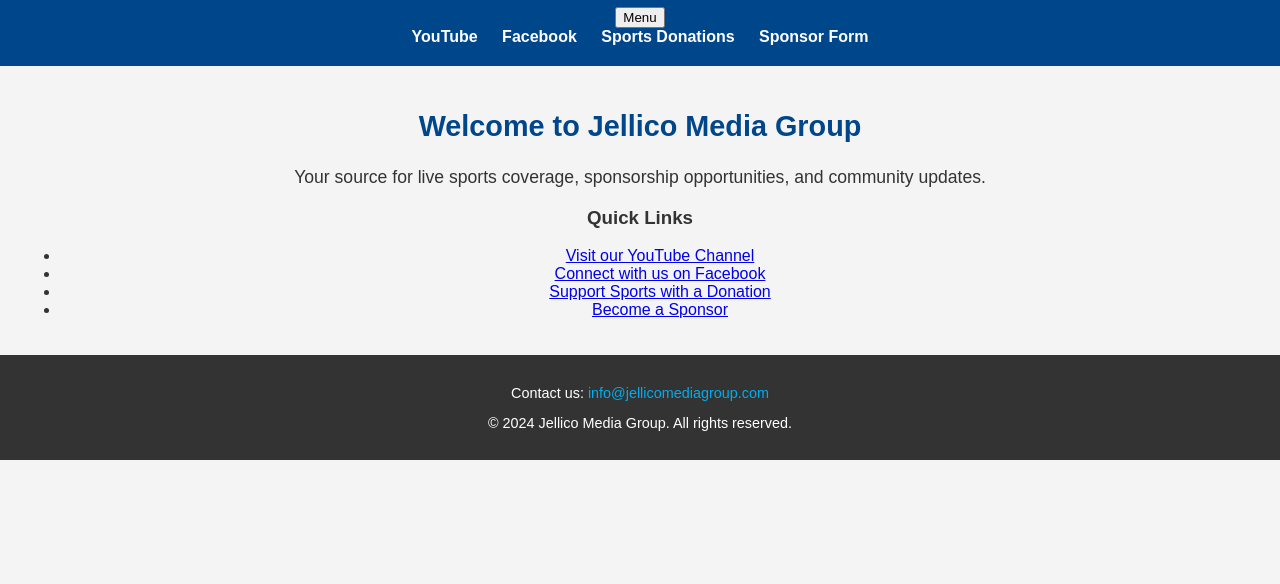
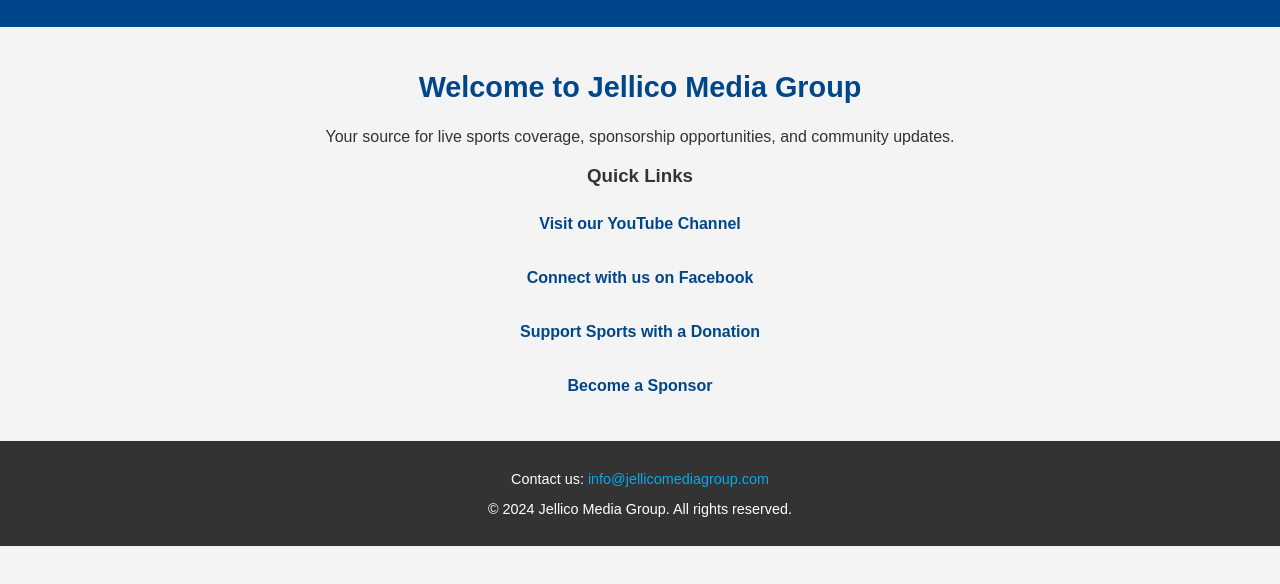
Before and after one commit to JellicoMG/JellicoMediaGroupWeb, a plain HTML site: page index.html in a window 1280 px wide. Shown: the part 116-700 px from the top of the page. Drawn offline with Linux system fonts and the light colour scheme.

Commit message:
quick Changes

```diff
--- a/index.html
+++ b/index.html
@@ -10,29 +10,16 @@
     <header>
         <img src="logo-placeholder.png" alt="Jellico Media Group Logo" class="logo">
         <h1>Jellico Media Group</h1>
-        <nav>
-            <div class="dropdown">
-                <button class="dropbtn">Menu</button>
-                <div class="dropdown-content">
-                    <a href="https://youtube.com" target="_blank">YouTube</a>
-                    <a href="https://facebook.com" target="_blank">Facebook</a>
-                    <a href="donation-page-link" target="_blank">Sports Donations</a>
-                    <a href="sponsor-google-form-link" target="_blank">Sponsor Form</a>
-                </div>
-            </div>
-        </nav>
     </header>
     <main>
         <h2>Welcome to Jellico Media Group</h2>
         <p>Your source for live sports coverage, sponsorship opportunities, and community updates.</p>
         <section>
             <h3>Quick Links</h3>
-            <ul>
-                <li><a href="https://www.youtube.com/channel/UC527cxNHL1qXTc2oImMx1KA" target="_blank">Visit our YouTube Channel</a></li>
-                <li><a href="https://www.facebook.com/profile.php?id=61568785681094" target="_blank">Connect with us on Facebook</a></li>
-                <li><a href="donation-page-link" target="_blank">Support Sports with a Donation</a></li>
-                <li><a href="https://forms.gle/ePkk1u5Wdv8XeLTC9" target="_blank">Become a Sponsor</a></li>
-            </ul>
+            <p><a href="https://www.youtube.com/channel/UC527cxNHL1qXTc2oImMx1KA" target="_blank">Visit our YouTube Channel</a></p>
+            <p><a href="https://www.facebook.com/profile.php?id=61568785681094" target="_blank">Connect with us on Facebook</a></p>
+            <p><a href="donation-page-link" target="_blank">Support Sports with a Donation</a></p>
+            <p><a href="https://forms.gle/ePkk1u5Wdv8XeLTC9" target="_blank">Become a Sponsor</a></p>
         </section>
     </main>
     <footer>
--- a/styles.css
+++ b/styles.css
@@ -1,5 +1,3 @@
-/* styles.css */
-
 /* General Styles */
 body {
     font-family: Arial, sans-serif;
@@ -9,7 +7,7 @@
     color: #333;
 }
 
-/* Header Styles */
+/* Header */
 header {
     background-color: #00468b;
     color: white;
@@ -27,22 +25,6 @@
     font-size: 2rem;
 }
 
-nav {
-    margin-top: 10px;
-}
-
-nav a {
-    color: white;
-    text-decoration: none;
-    margin: 0 10px;
-    font-weight: bold;
-    font-size: 1rem;
-}
-
-nav a:hover {
-    text-decoration: underline;
-}
-
 /* Main Section */
 main {
     padding: 20px;
@@ -54,12 +36,19 @@
     font-size: 1.8rem;
 }
 
-main p {
-    font-size: 1.1rem;
+main section a {
+    text-decoration: none;
+    color: #00468b;
+    font-weight: bold;
+    display: inline-block;
     margin: 10px 0;
 }
 
-/* Footer Styles */
+main section a:hover {
+    text-decoration: underline;
+}
+
+/* Footer */
 footer {
     background-color: #333;
     color: white;
```
